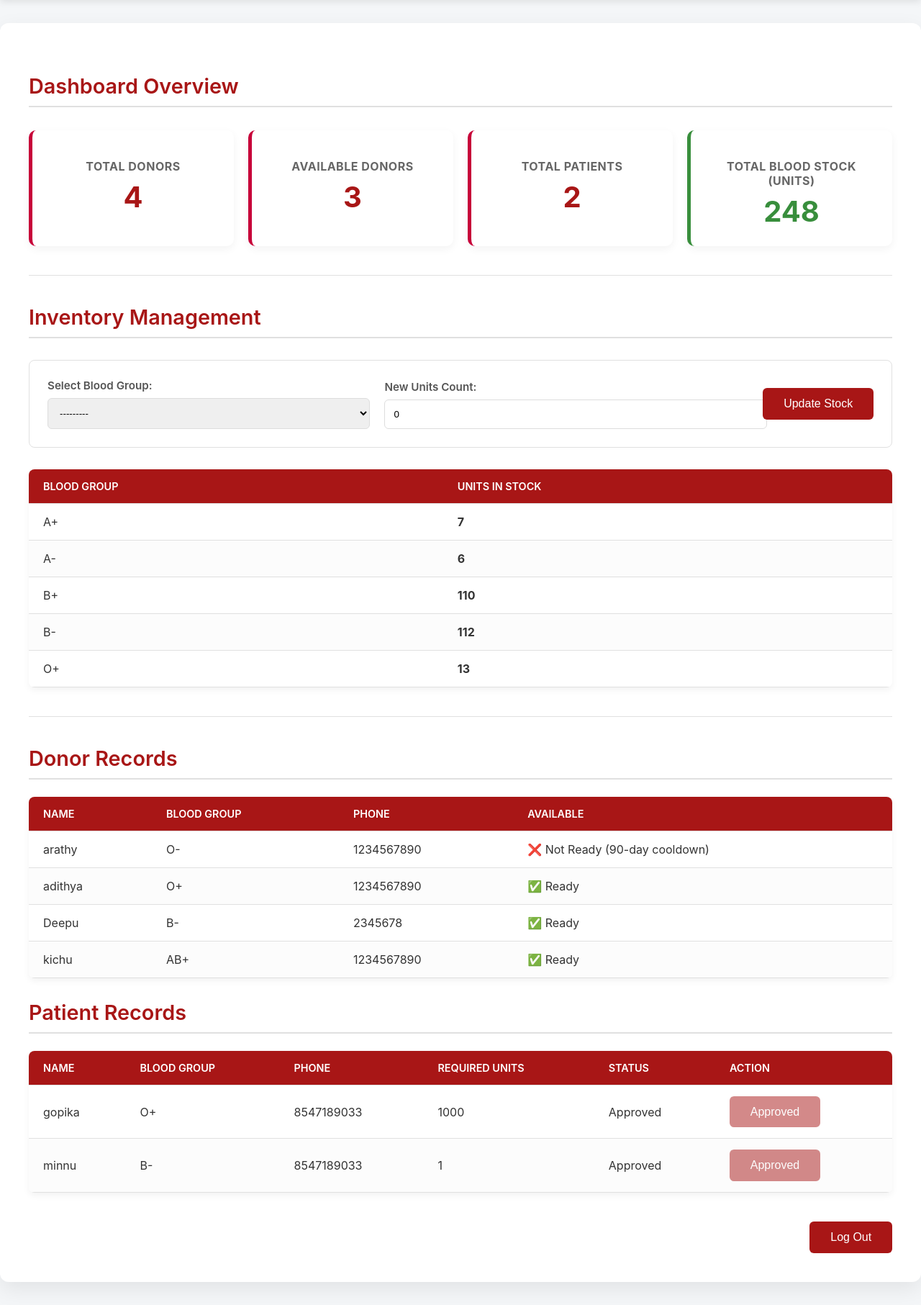
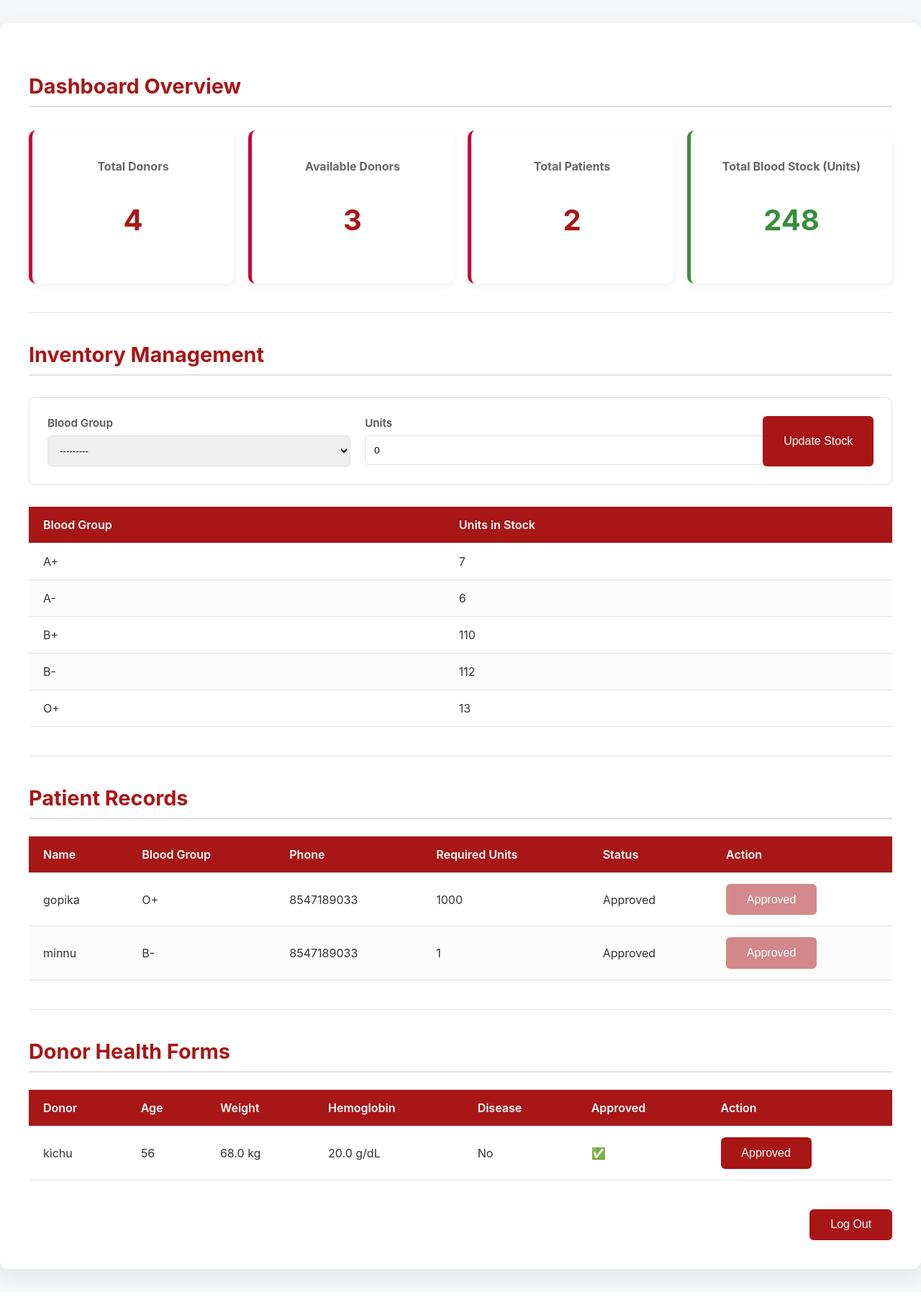
Before and after one commit to arathyrajeesh/blood-bank-management-django, a Django app: page /admin-dashboard/ in a window 1280 px wide. Shown: the part 130-1943 px from the top of the page at 72% size. After the commit the page ends 1922 px from the top, so only its background shows below. Run offline with Django 5.2, Linux system fonts and the light colour scheme; a user stored in the database is signed in; data comes from the database, SQL or seed files in the repository; both versions use the stored data as it was after the commit.

Commit message:
donor dashboard health form added

```diff
--- a/bloodmanager/forms.py
+++ b/bloodmanager/forms.py
@@ -1,6 +1,6 @@
 from django import forms
 from django.contrib.auth.models import User
-from .models import Donor, Patient, BloodStock, BLOOD_GROUP_CHOICES, GENDER_CHOICES,Hospital
+from .models import Donor, Patient, BloodStock, BLOOD_GROUP_CHOICES, GENDER_CHOICES,Hospital,DonorHealthCheck
 
 ROLE_CHOICES = [
     ('donor', 'Donor'),
@@ -80,3 +80,14 @@ class HospitalProfileForm(forms.ModelForm):
             'email': forms.EmailInput(attrs={'class': 'input-field'}),
             'phone': forms.TextInput(attrs={'class': 'input-field'}),
         }
+
+class DonorHealthCheckForm(forms.ModelForm):
+    class Meta:
+        model = DonorHealthCheck
+        fields = ['age', 'weight', 'hemoglobin_level', 'has_disease']
+        widgets = {
+            'age': forms.NumberInput(attrs={'class': 'form-control', 'placeholder': 'Your age'}),
+            'weight': forms.NumberInput(attrs={'class': 'form-control', 'placeholder': 'Weight in kg'}),
+            'hemoglobin_level': forms.NumberInput(attrs={'class': 'form-control', 'placeholder': 'Hemoglobin (g/dL)'}),
+            'has_disease': forms.CheckboxInput(attrs={'class': 'form-check-input'}),
+        }
--- a/bloodmanager/templates/admin/admin_dashboard.html
+++ b/bloodmanager/templates/admin/admin_dashboard.html
@@ -6,7 +6,7 @@
 <title>Admin Dashboard | Blood Bank</title>
 <style>
 :root {
-        --primary-color:rgb(168, 22, 22);
+    --primary-color: rgb(168, 22, 22);
     --secondary-color: #C70039;
     --background-light: #f4f6f8;
     --text-dark: #333;
@@ -16,7 +16,7 @@
 }
 
 body {
-        font-family: 'Inter', 'Segoe UI', Tahoma, Geneva, Verdana, sans-serif;
+    font-family: 'Inter', sans-serif;
     margin: 0;
     background: var(--background-light);
     color: var(--text-dark);
@@ -27,7 +27,6 @@
     color: white;
     padding: 1.5rem 1rem;
     text-align: center;
-        box-shadow: 0 2px 10px rgba(0, 0, 0, 0.1);
 }
 
 .container {
@@ -35,17 +34,15 @@
     margin: 2rem auto;
     background: white;
     border-radius: 12px;
-        box-shadow: 0 10px 30px rgba(0, 0, 0, 0.08);
     padding: 40px;
+    box-shadow: 0 10px 30px rgba(0,0,0,0.08);
 }
 
 h2 {
     color: var(--primary-color);
-        text-align: left;
     margin-top: 30px;
+    border-bottom: 2px solid var(--border-light);
     padding-bottom: 10px;
-        border-bottom: 2px solid var(--border-light);
-        font-weight: 600;
     font-size: 1.8rem;
 }
 
@@ -55,143 +52,44 @@
     gap: 20px;
     margin: 2rem 0;
 }
+
 .stat-box {
     background: white;
     border-radius: 10px;
     padding: 1.5rem;
     text-align: center;
-        box-shadow: 0 4px 12px rgba(0, 0, 0, 0.05);
+    box-shadow: 0 4px 12px rgba(0,0,0,0.05);
     border-left: 5px solid var(--secondary-color);
     transition: all 0.3s;
 }
 .stat-box:hover {
     transform: translateY(-3px);
-        box-shadow: 0 6px 20px rgba(0, 0, 0, 0.1);
+    box-shadow: 0 6px 20px rgba(0,0,0,0.1);
 }
-    .stat-box h3 {
-        color: #666;
-        margin-bottom: 0.5rem;
-        font-size: 1em;
-        text-transform: uppercase;
-        letter-spacing: 0.5px;
-    }
-    .stat-box p {
-        font-size: 2.5em;
-        font-weight: 700;
-        color: var(--primary-color);
-        margin: 0;
-    }
+.stat-box h3 { color: #666; margin-bottom: 0.5rem; font-size: 1em; }
+.stat-box p { font-size: 2.5em; font-weight: 700; color: var(--primary-color); }
 
-    .stock-highlight {
-        border-left-color: var(--success-green);
-    }
-    .stock-highlight p {
-        color: var(--success-green);
-    }
+.stock-highlight { border-left-color: var(--success-green); }
+.stock-highlight p { color: var(--success-green); }
 
-    table {
-        width: 100%;
-        border-collapse: collapse;
-        margin-top: 1.5rem;
-        border-radius: 8px;
-        overflow: hidden;
-        box-shadow: 0 4px 10px rgba(0, 0, 0, 0.05);
-    }
-    th, td {
-        padding: 15px 20px;
-        text-align: left;
-        border-bottom: 1px solid var(--border-light);
-    }
-    th {
-        background: var(--primary-color);
-        color: white;
-        font-weight: 600;
-        text-transform: uppercase;
-        font-size: 0.9em;
-    }
-    tr:nth-child(even) {
-        background-color: #fcfcfc;
-    }
-    tr:hover {
-        background: #fff7f7;
-    }
-    .low-stock {
-        background-color: #ffebee !important;
-        color: var(--alert-red);
-        font-weight: 600;
-    }
+table { width: 100%; border-collapse: collapse; margin-top: 1.5rem; }
+th, td { padding: 15px 20px; border-bottom: 1px solid var(--border-light); text-align: left; }
+th { background: var(--primary-color); color: white; font-weight: 600; }
+tr:nth-child(even) { background-color: #fcfcfc; }
+tr:hover { background: #fff7f7; }
+.low-stock { background-color: #ffebee !important; color: var(--alert-red); font-weight: 600; }
 
-    .stock-form {
-        display: flex;
-        align-items: flex-end;
-        gap: 20px;
-        margin: 30px 0;
-        padding: 25px;
-        border: 1px solid var(--border-light);
-        border-radius: 8px;
-        background: #fff;
-    }
-    .stock-form > div {
-        flex-grow: 1;
-    }
-    .stock-form label {
-        display: block;
-        margin-bottom: 8px;
-        font-weight: 600;
-        color: #555;
-        font-size: 0.95em;
-    }
-    .stock-form select, .stock-form input[type="number"] {
-        width: 100%;
-        padding: 0.75rem;
-        border-radius: 6px;
-        border: 1px solid #ddd;
-        transition: border-color 0.3s;
-    }
-    .stock-form select:focus, .stock-form input[type="number"]:focus {
-        border-color: var(--primary-color);
-        box-shadow: 0 0 0 2px rgba(144, 12, 63, 0.1);
-        outline: none;
-    }
+.stock-form { display: flex; gap: 20px; margin: 30px 0; padding: 25px; border: 1px solid var(--border-light); border-radius: 8px; background: #fff; }
+.stock-form > div { flex-grow: 1; }
+.stock-form label { display: block; margin-bottom: 8px; font-weight: 600; color: #555; font-size: 0.95em; }
+.stock-form select, .stock-form input[type="number"] { width: 100%; padding: 0.75rem; border-radius: 6px; border: 1px solid #ddd; }
 
-    button {
-        background: var(--primary-color);
-        color: white;
-        border: none;
-        padding: 0.8rem 1.8rem;
-        border-radius: 6px;
-        cursor: pointer;
-        font-size: 1em;
-        font-weight: 500;
-        transition: background 0.3s, transform 0.1s;
-    }
-    button:hover {
-        background: var(--secondary-color);
-        transform: translateY(-1px);
-    }
+button { background: var(--primary-color); color: white; border: none; padding: 0.8rem 1.8rem; border-radius: 6px; cursor: pointer; font-size: 1em; font-weight: 500; transition: background 0.3s, transform 0.1s; }
+button:hover { background: var(--secondary-color); transform: translateY(-1px); }
 
-    .success {
-        background: #e8f5e9;
-        color: var(--success-green);
-        padding: 15px;
-        border-radius: 8px;
-        margin-bottom: 25px;
-        border-left: 4px solid var(--success-green);
-        font-weight: 600;
-    }
-
-    .logout {
-        text-align: right;
-        margin-top: 40px;
-    }
-
-    hr {
-        border: 0;
-        height: 1px;
-        background: var(--border-light);
-        margin: 40px 0;
-    }
-
+.success { background: #e8f5e9; color: var(--success-green); padding: 15px; border-radius: 8px; margin-bottom: 25px; border-left: 4px solid var(--success-green); font-weight: 600; }
+.logout { text-align: right; margin-top: 40px; }
+hr { border: 0; height: 1px; background: var(--border-light); margin: 40px 0; }
 </style>
 </head>
 <body>
@@ -228,20 +126,18 @@
     </div>
 
     <hr>
-
     <h2>Inventory Management</h2>
-
     <form method="POST" class="stock-form">
         {% csrf_token %}
         <div>
-            <label for="{{ stock_form.blood_group.id_for_label }}">Select Blood Group:</label>
+            <label for="{{ stock_form.blood_group.id_for_label }}">Blood Group</label>
             {{ stock_form.blood_group }}
         </div>
         <div>
-            <label for="{{ stock_form.units.id_for_label }}">New Units Count:</label>
+            <label for="{{ stock_form.units.id_for_label }}">Units</label>
             {{ stock_form.units }}
         </div>
-        <button type="submit" style="align-self: center;">Update Stock</button>
+        <button type="submit" name="update_stock">Update Stock</button>
     </form>
 
     <table>
@@ -255,41 +151,16 @@
             {% for item in stock %}
             <tr class="{% if item.total_units < 5 %}low-stock{% endif %}">
                 <td>{{ item.blood_group }}</td>
-                <td><strong>{{ item.total_units }}</strong></td>
+                <td>{{ item.total_units }}</td>
             </tr>
             {% empty %}
-            <tr><td colspan="2" style="text-align: center; color: #777;">No stock records found.</td></tr>
+            <tr><td colspan="2" style="text-align:center;">No stock records found.</td></tr>
             {% endfor %}
         </tbody>
     </table>
 
     <hr>
-
-    <h2>Donor Records</h2>
-    <table>
-        <thead>
-            <tr>
-                <th>Name</th>
-                <th>Blood Group</th>
-                <th>Phone</th>
-                <th>Available</th>
-            </tr>
-        </thead>
-        <tbody>
-        {% for donor in donors %}
-        <tr>
-            <td>{{ donor.user.username }}</td>
-            <td>{{ donor.blood_group }}</td>
-            <td>{{ donor.phone }}</td>
-            <td>{% if donor.available %}✅ Ready{% else %}❌ Not Ready (90-day cooldown){% endif %}</td>
-        </tr>
-        {% empty %}
-        <tr><td colspan="4" style="text-align: center; color: #777;">No donor records found.</td></tr>
-        {% endfor %}
-        </tbody>
-    </table>
-
-    <h2 style="margin-top: 30px;">Patient Records</h2>
+    <h2>Patient Records</h2>
     <table>
         <thead>
             <tr>
@@ -308,13 +179,7 @@
                 <td>{{ patient.blood_group }}</td>
                 <td>{{ patient.phone }}</td>
                 <td>{{ patient.required_units }}</td>
-            <td>
-                {% if patient.approved %}
-                    Approved
-                {% else %}
-                    Pending
-                {% endif %}
-            </td>
+                <td>{% if patient.approved %}Approved{% else %}Pending{% endif %}</td>
                 <td>
                     {% if not patient.approved %}
                     <form method="POST" style="display:inline;">
@@ -331,6 +196,47 @@
         </tbody>
     </table>
 
+    <hr>
+    <h2>Donor Health Forms</h2>
+    <table>
+        <thead>
+            <tr>
+                <th>Donor</th>
+                <th>Age</th>
+                <th>Weight</th>
+                <th>Hemoglobin</th>
+                <th>Disease</th>
+                <th>Approved</th>
+                <th>Action</th>
+            </tr>
+        </thead>
+        <tbody>
+            {% for form in health_forms %}
+            <tr>
+                <td>{{ form.donor.user.username }}</td>
+                <td>{{ form.age }}</td>
+                <td>{{ form.weight }} kg</td>
+                <td>{{ form.hemoglobin_level }} g/dL</td>
+                <td>{% if form.has_disease %}Yes{% else %}No{% endif %}</td>
+                <td>{% if form.is_approved %}✅{% else %}❌{% endif %}</td>
+                <td>
+                    {% if not form.is_approved %}
+                    <form method="POST">
+                        {% csrf_token %}
+                        <input type="hidden" name="health_id" value="{{ form.id }}">
+                        <button type="submit" name="approve_health">Approve</button>
+                    </form>
+                    {% else %}
+                        <button disabled>Approved</button>
+                    {% endif %}
+                </td>
+            </tr>
+            {% empty %}
+            <tr><td colspan="7" style="text-align:center;">No health forms submitted.</td></tr>
+            {% endfor %}
+        </tbody>
+    </table>
+
     <div class="logout">
         <form method="POST" action="{% url 'logout' %}">
             {% csrf_token %}
--- a/bloodmanager/views.py
+++ b/bloodmanager/views.py
@@ -4,17 +4,16 @@ from django.contrib.auth.models import User
 from django.contrib import messages
 from django.contrib.auth.decorators import login_required, user_passes_test
 from datetime import date, timedelta
-from .models import Donor, Patient, BloodStock, Hospital, BLOOD_GROUP_CHOICES
-from .forms import RegistrationForm, BloodStockForm, LastDonationForm, HospitalRegistrationForm, HospitalProfileForm
+from .models import Donor, Patient, BloodStock, Hospital, BLOOD_GROUP_CHOICES,DonorHealthCheck
+from .forms import RegistrationForm, BloodStockForm, LastDonationForm, HospitalRegistrationForm, HospitalProfileForm,DonorHealthCheckForm
+from django.db.models import Sum
 
 
-# ---------------- Home ----------------
 def home(request):
     stock = BloodStock.objects.all()
     return render(request, 'index.html', {'stock': stock})
 
 
-# ---------------- Registration ----------------
 def register(request):
     if request.method == 'POST':
         form = RegistrationForm(request.POST)
@@ -33,11 +32,11 @@ def register(request):
             if role == 'donor':
                 age = form.cleaned_data['age']
                 Donor.objects.create(user=user, phone=phone, gender=gender,
-                                     blood_group=blood_group, address=address, age=age)
+                                        blood_group=blood_group, address=address, age=age)
             elif role == 'patient':
                 required_units = form.cleaned_data.get('required_units') or 1
                 Patient.objects.create(user=user, phone=phone, gender=gender,
-                                       blood_group=blood_group, address=address, required_units=required_units)
+                                        blood_group=blood_group, address=address, required_units=required_units)
             elif role == 'hospital':
                 name = form.cleaned_data['name']
                 Hospital.objects.create(user=user, name=name, phone=phone, address=address)
@@ -50,7 +49,6 @@ def register(request):
     return render(request, 'register.html', {'form': form})
 
 
-# ---------------- Login Views ----------------
 def donor_login(request):
     if request.method == 'POST':
         username = request.POST['username']
@@ -99,7 +97,6 @@ def admin_login(request):
     return render(request, 'admin_login.html')
 
 
-# ---------------- Hospital Registration ----------------
 def hospital_register(request):
     if request.method == 'POST':
         form = HospitalRegistrationForm(request.POST)
@@ -122,21 +119,19 @@ def hospital_register(request):
     return render(request, 'hospital/hospital_register.html', {'form': form})
 
 
-# ---------------- Logout ----------------
 def logout_view(request):
     logout(request)
     messages.info(request, "You have been logged out.")
     return redirect('main')
 
 
-# ---------------- Hospital Dashboard ----------------
 def hospital_dashboard(request):
     stock = BloodStock.objects.all()
 
     if request.method == 'POST':
         blood_group = request.POST['blood_group']
         units = int(request.POST['units'])
-        hospital = request.user.hospital  # assuming logged in user is Hospital
+        hospital = request.user.hospital
 
         obj, created = BloodStock.objects.get_or_create(
             hospital=hospital,
@@ -150,10 +145,10 @@ def hospital_dashboard(request):
 
     context = {
         'stock': stock,
-        'BLOOD_GROUP_CHOICES': BLOOD_GROUP_CHOICES,  # pass it to template
+        'BLOOD_GROUP_CHOICES': BLOOD_GROUP_CHOICES,
     }
     return render(request, 'hospital/hospital_dashboard.html', context)
-# ---------------- Hospital Profile Edit ----------------
+
 @login_required
 def hospital_edit_profile(request):
     hospital = get_object_or_404(Hospital, user=request.user)
@@ -167,6 +162,7 @@ def hospital_edit_profile(request):
         form = HospitalProfileForm(instance=hospital)
 
     return render(request, 'hospital/edit_profile.html', {'form': form})
+
 @login_required
 def delete_stock(request, stock_id):
     hospital = request.user.hospital
@@ -174,48 +170,56 @@ def delete_stock(request, stock_id):
     if request.method == 'POST':
         stock_item.delete()
     return redirect('hospital-dashboard')
-# ---------------- Donor Dashboard ----------------
+
+
 @login_required
 def donor_dashboard(request):
     donor = Donor.objects.get(user=request.user)
-    if request.method == 'POST':
+    form = LastDonationForm(instance=donor)
+
+    # Health form logic
+    health_form = None
+    health_record = DonorHealthCheck.objects.filter(donor=donor).order_by('-submitted_at').first()
+
+    if donor.available and (not health_record or not health_record.is_approved):
+        if request.method == 'POST' and 'submit_health' in request.POST:
+            health_form = DonorHealthCheckForm(request.POST)
+            if health_form.is_valid():
+                health = health_form.save(commit=False)
+                health.donor = donor
+                health.save()
+                messages.success(request, "Health form submitted! Awaiting admin approval.")
+                return redirect('donor-dashboard')
+        else:
+            health_form = DonorHealthCheckForm()
+
+    elif request.method == 'POST' and 'update_donation' in request.POST:
         form = LastDonationForm(request.POST, instance=donor)
         if form.is_valid():
-            new_date = form.cleaned_data['last_donation_date']
-
-            if new_date and (new_date == date.today() or new_date > (date.today() - timedelta(days=7))):
-                try:
-                    stock_item, created = BloodStock.objects.get_or_create(
-                        blood_group=donor.blood_group,
-                        hospital=None
-                    )
-                    stock_item.units += 1
-                    stock_item.save()
-                except Exception as e:
-                    messages.warning(request, f'Stock update failed: {e}')
-
             form.save()
             messages.success(request, 'Last donation date updated successfully!')
             return redirect('donor-dashboard')
-    else:
-        form = LastDonationForm(instance=donor)
 
-    return render(request, 'donor/donor_dashboard.html', {'donor': donor, 'form': form})
+    context = {
+        'donor': donor,
+        'form': form,
+        'health_form': health_form,
+        'health_record': health_record,
+    }
+    return render(request, 'donor/donor_dashboard.html', context)
 
 
-# ---------------- Patient Dashboard ----------------
-# ---------------- Patient Dashboard ----------------
 @login_required
 def patient_dashboard(request):
     patient = Patient.objects.get(user=request.user)
     context = {
         'patient': patient,
-        'is_approved': patient.approved,  # ✅ pass approval status to template
+        'is_approved': patient.approved,
     }
     return render(request, 'patient/patient_dashboard.html', context)
 
 
-# ---------------- Search Donors ----------------
+
 @login_required
 def search_donors(request):
     patient = Patient.objects.get(user=request.user)
@@ -251,7 +255,6 @@ def search_donors(request):
     })
 
 
-# ---------------- Admin Dashboard ----------------
 def is_admin(user):
     return user.is_superuser
 
@@ -260,16 +263,17 @@ def is_admin(user):
 def admin_dashboard(request):
     donors = Donor.objects.all()
     patients = Patient.objects.all()
-    from django.db.models import Sum
     stock = BloodStock.objects.values('blood_group').annotate(total_units=Sum('units')).order_by('blood_group')
+    health_forms = DonorHealthCheck.objects.all().order_by('-submitted_at')
 
     total_donors = donors.count()
     available_donors = donors.filter(available=True).count()
     total_patients = patients.count()
     total_stock_units = sum(item['total_units'] for item in stock)
 
-    # ✅ Handle approval submission
+    # Handle POST actions
     if request.method == 'POST':
+        # Approve patient
         if 'approve_patient' in request.POST:
             patient_id = request.POST.get('patient_id')
             patient = get_object_or_404(Patient, id=patient_id)
@@ -278,23 +282,33 @@ def admin_dashboard(request):
             messages.success(request, f"Patient {patient.user.username} approved successfully.")
             return redirect('admin-dashboard')
 
-        # ✅ Handle stock updates as before
-        stock_form = BloodStockForm(request.POST)
-        if stock_form.is_valid():
-            blood_group = stock_form.cleaned_data['blood_group']
-            units = stock_form.cleaned_data['units']
-            stock_item, created = BloodStock.objects.get_or_create(
-                blood_group=blood_group, hospital=None, defaults={'units': units}
-            )
-            if not created:
-                stock_item.units += units
-            stock_item.save()
-            messages.success(request, f'Blood stock for {blood_group} updated successfully.')
+        # Update blood stock
+        if 'update_stock' in request.POST:
+            stock_form = BloodStockForm(request.POST)
+            if stock_form.is_valid():
+                blood_group = stock_form.cleaned_data['blood_group']
+                units = stock_form.cleaned_data['units']
+                stock_item, created = BloodStock.objects.get_or_create(
+                    blood_group=blood_group, hospital=None, defaults={'units': units}
+                )
+                if not created:
+                    stock_item.units += units
+                    stock_item.save()
+                messages.success(request, f'Blood stock for {blood_group} updated successfully.')
+                return redirect('admin-dashboard')
+
+        # Approve donor health form
+        if 'approve_health' in request.POST:
+            health_id = request.POST.get('health_id')
+            record = get_object_or_404(DonorHealthCheck, id=health_id)
+            record.is_approved = True
+            record.save()
+            messages.success(request, f"{record.donor.user.username}'s health form approved!")
             return redirect('admin-dashboard')
     else:
         stock_form = BloodStockForm()
 
-    return render(request, 'admin/admin_dashboard.html', {
+    context = {
         'donors': donors,
         'patients': patients,
         'stock': stock,
@@ -303,4 +317,7 @@ def admin_dashboard(request):
         'total_patients': total_patients,
         'total_stock_units': total_stock_units,
         'stock_form': stock_form,
-    })
+        'health_forms': health_forms,
+    }
+
+    return render(request, 'admin/admin_dashboard.html', context)
```
Also changed, not shown: bloodmanager/models.py (+13 -2 lines), bloodmanager/templates/donor/donor_dashboard.html (+21 -7 lines), bloodmanager/templates/hospital/hospital_dashboard.html (+0 -7 lines), bloodmanager/migrations/0009_donorhealthcheck.py (added), db.sqlite3. Lines whose indentation alone changed are shown as unchanged.
